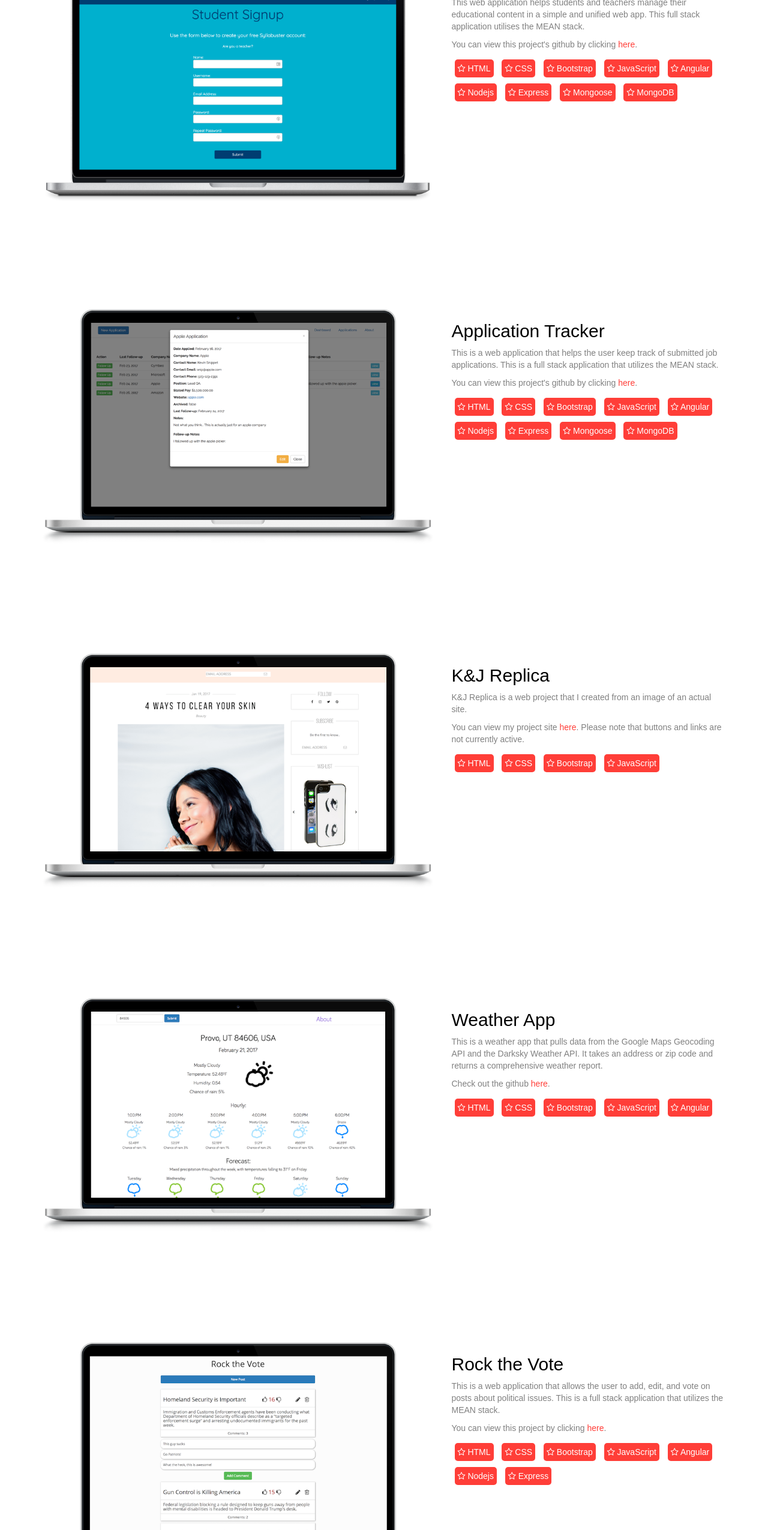
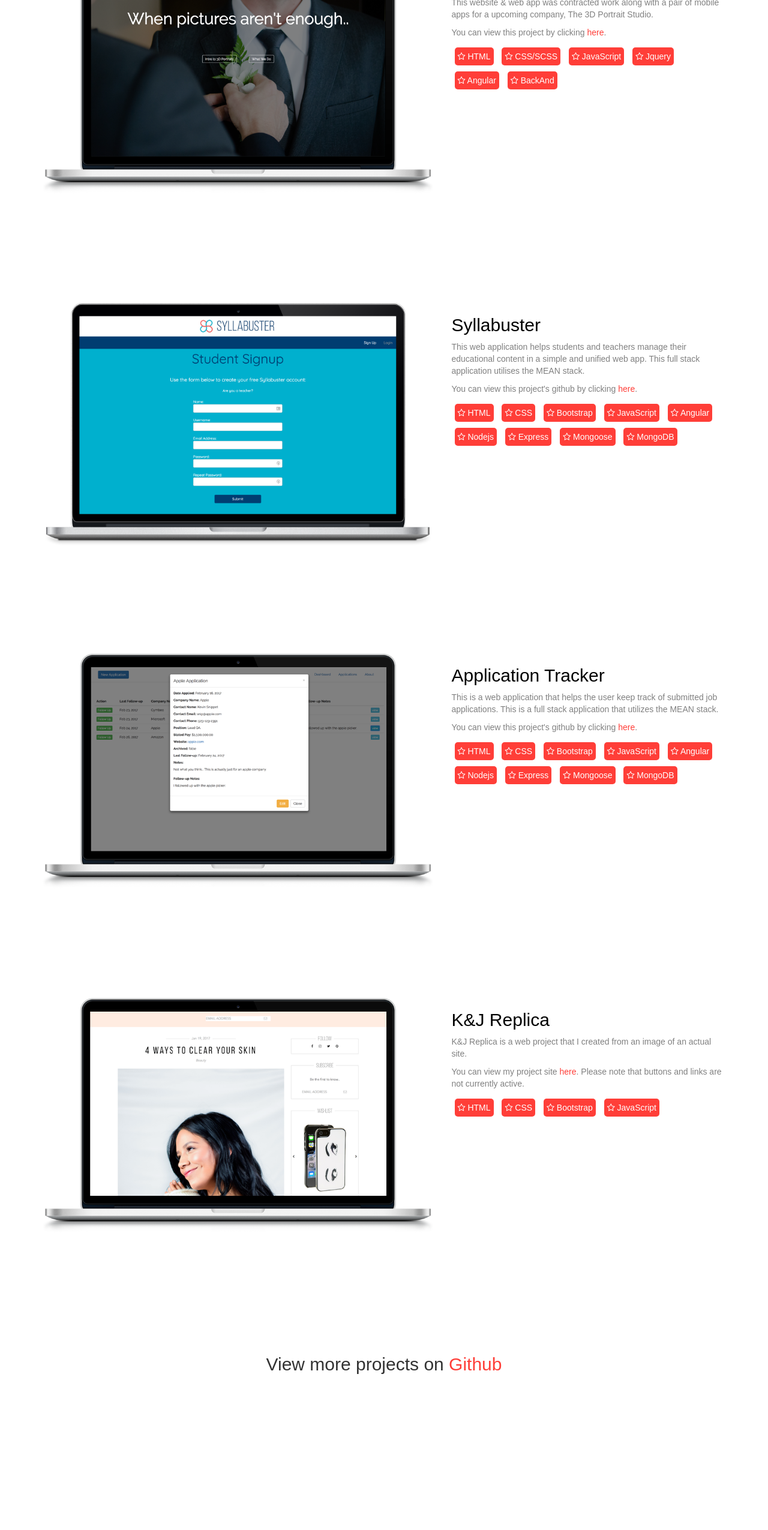
Before and after one commit to joshuakwaite/portfolio, a website: page index.html at #!/projects in a window 1280 px wide. Shown: the part 194-2744 px from the top of the page at 60% size. After the commit the page ends 2674 px from the top, so only its background shows below. Drawn offline with nearby package versions, Linux system fonts and the light colour scheme; some packages are replaced by stand-ins of ours.

Commit message:
Added new projects

```diff
--- a/app.js
+++ b/app.js
@@ -26,10 +26,14 @@ app.config(["$routeProvider", function ($routeProvider) {
         .otherwise({
             redirectTo: "/home"
         })
-}])
+}]);
 
 $(document).on('click','.navbar-collapse.in',function(e) {
     if( $(e.target).is('a') && $(e.target).attr('class') != 'dropdown-toggle' ) {
         $(this).collapse('hide');
     }
 });
+//
+// $(window).scroll(function() {
+//     ($(window).scrollTop() < 1) ? $('.navbar').addClass('navbar-transparent') : $('.navbar').removeClass('navbar-transparent');
+// });
--- a/components/portfolio/page-portfolio.html
+++ b/components/portfolio/page-portfolio.html
@@ -1,4 +1,44 @@
 <div class="container-fluid container">
+
+
+    <div class="row" style="margin-top: 75px; margin-bottom: 180px;">
+        <div class="col-md-7 col-md-offset-0 col-xs-12">
+            <div ng-click="clickedPicture('six')"><img src="components/portfolio/images/the3dps-macbook.png" class="grabbable img-responsive macbook-overlay"></div>
+        </div>
+        <div class="col-md-5 col-xs-12 col-md-offset-0 project-description text-center-xs text-center-sm">
+            <a href="http://the3dps.com" style="color: black; text-decoration: none;" target="_blank"><h2>The 3D Portrait Studio</h2></a>
+            <p>This website & web app was contracted work along with a pair of mobile apps for a upcoming company, The 3D Portrait Studio.</p>
+            <!--TODO: Add actual links to K&J diaries and project site.-->
+            <p>You can view this project by clicking <a
+                    href="http://the3dps.com" target="_blank">here</a>.</p>
+            <div class="used">
+                <i class="fa fa-star-o" aria-hidden="true"></i> HTML
+            </div>
+            <div class="used">
+                <i class="fa fa-star-o" aria-hidden="true"></i>
+                CSS/SCSS
+            </div>
+            <div class="used">
+                <i class="fa fa-star-o" aria-hidden="true"></i>
+                JavaScript
+            </div>
+            <div class="used">
+                <i class="fa fa-star-o" aria-hidden="true"></i>
+                Jquery
+            </div>
+            <div class="used">
+                <i class="fa fa-star-o" aria-hidden="true"></i>
+                Angular
+            </div>
+            <div class="used">
+                <i class="fa fa-star-o" aria-hidden="true"></i>
+                BackAnd
+            </div>
+        </div>
+    </div>
+
+
+
     <div class="row" style="margin-top: 75px; margin-bottom: 180px;">
         <div class="col-md-7 col-md-offset-0 col-xs-12">
             <div ng-click="clickedPicture('one')"><img src="components/portfolio/images/syllabuster-macbook.png" class="grabbable img-responsive macbook-overlay"></div>
@@ -119,89 +159,10 @@
             </div>
         </div>
     </div>
-
-    <div class="row" style="margin-bottom: 180px;">
-        <div class="col-md-7 col-md-offset-0 col-xs-12">
-            <div ng-click="clickedPicture('four')"><img src="components/portfolio/images/weathermacbook.png" class="grabbable img-responsive macbook-overlay"></div>
-        </div>
-        <div class="col-md-5 col-xs-12 col-md-offset-0 project-description text-center-xs text-center-sm">
-            <a href="https://github.com/kalew8/weather-app" style="color: black; text-decoration: none;" target="_blank"><h2>Weather App</h2></a>
-            <p>This is a weather app that pulls data from the Google Maps Geocoding API and the Darksky Weather API. It
-                takes an address or zip code and returns a comprehensive weather report.</p>
-            <!--TODO: Add an actual link to the link.-->
-            <p>Check out the github <a href="https://github.com/kalew8/weather-app" target="_blank">here</a>.</p>
-            <div class="used">
-                <i class="fa fa-star-o" aria-hidden="true"></i>
-                HTML
-            </div>
-            <div class="used">
-                <i class="fa fa-star-o" aria-hidden="true"></i>
-                CSS
-            </div>
-            <div class="used">
-                <i class="fa fa-star-o" aria-hidden="true"></i>
-                Bootstrap
-            </div>
-            <div class="used">
-                <i class="fa fa-star-o" aria-hidden="true"></i>
-                JavaScript
-            </div>
-            <div class="used">
-                <i class="fa fa-star-o" aria-hidden="true"></i>
-                Angular
-            </div>
-        </div>
-    </div>
-    <div class="row" style="margin-bottom: 180px;">
-        <div class="col-md-7 col-md-offset-0 col-xs-12">
-            <div ng-click="clickedPicture('five')"><img src="components/portfolio/images/rockthevotemacbook.png" class="grabbable img-responsive macbook-overlay"></div>
-        </div>
-        <div class="col-md-5 col-xs-12 col-md-offset-0 project-description text-center-xs text-center-sm">
-            <a href="https://github.com/kalew8/assignments/tree/master/exercises/rock-the-vote" style="color: black; text-decoration: none;" target="_blank"><h2>Rock the Vote</h2></a>
-            <p>This is a web application that allows the user to add, edit, and vote on posts about political issues. This is a full stack application that utilizes the MEAN stack.</p>
-            <!--TODO: Add actual links to K&J diaries and project site.-->
-            <p>You can view this project by clicking <a
-                    href="https://github.com/kalew8/assignments/tree/master/exercises/rock-the-vote" target="_blank">here</a>.</p>
-            <div class="used">
-                <i class="fa fa-star-o" aria-hidden="true"></i> HTML
-            </div>
-            <div class="used">
-                <i class="fa fa-star-o" aria-hidden="true"></i>
-                CSS
-            </div>
-            <div class="used">
-                <i class="fa fa-star-o" aria-hidden="true"></i>
-                Bootstrap
-            </div>
-            <div class="used">
-                <i class="fa fa-star-o" aria-hidden="true"></i>
-                JavaScript
-            </div>
-            <div class="used">
-                <i class="fa fa-star-o" aria-hidden="true"></i>
-                Angular
-            </div>
-            <div class="used">
-                <i class="fa fa-star-o" aria-hidden="true"></i>
-                Nodejs
-            </div>
-            <div class="used">
-                <i class="fa fa-star-o" aria-hidden="true"></i>
-                Express
-            </div>
-        </div>
-    </div>
     <div class="row" style="margin-bottom: 180px;">
         <div class="col-xs-12 text-center">
             <h2>View more projects on <a href="https://github.com/kalew8/assignments" target="_blank">Github</a></h2>
         </div>
-    </div>
-</div>
-<div class="row">
-    <div class="col-xs-12" style="padding: 0;">
-        <footer class="text-center" style="color: white; background-color: grey;">
-            This website was created using AngularJS by Joshua Waite
-        </footer>
     </div>
 </div>
 
@@ -216,6 +177,8 @@
                 <button type="button" class="close"
                         data-dismiss="modal"
                         ng-click="toggleEdit = false">&times;</button>
+                <h2 class="modal-title text-center">{{modalTitle}}</h2>
+
             </div>
             <!--MODAL BODY-->
             <div class="modal-body">
--- a/components/portfolio/portfolio.js
+++ b/components/portfolio/portfolio.js
@@ -29,6 +29,10 @@ app.controller("portfolioController", ["$scope", function($scope) {
                 $scope.modalTitle = 'Rock the Vote';
                 $scope.modalImage = 'components/portfolio/images/rockthevotemacbook.png';
                 break;
+            case 'six':
+                $scope.modalTitle = '3D Portrait Studio';
+                $scope.modalImage = 'components/portfolio/images/the3dps-macbook.png';
+                break;
         }
 
     };
--- a/styles.css
+++ b/styles.css
@@ -184,6 +184,8 @@ a:hover {
 /* Navbar
 ============================================================================= */
 
+
+
 .social-icons {
     font-size: 2em;
 }
@@ -223,6 +225,22 @@ a:focus {
 
 .navbar-toggle .icon-bar{ background-color: black;
     margin: 5px;}
+
+.navbar-transparent {
+    background-color: transparent;
+    border: 0px;
+}
+
+.navbar-transparent .navbar-nav>li>a {
+    color: white;
+}
+
+.navbar-transparent .navbar-nav>li>a:hover {
+    color: #31B0D5;
+}
+.navbar-transparent .navbar-nav>li>a:focus {
+    color: #83D4EB
+}
 
 
 /* Skills Page
```
Also changed, not shown: components/skills/page-skills.html (+0 -7 lines), components/portfolio/images/the3dps-macbook.png (added).
